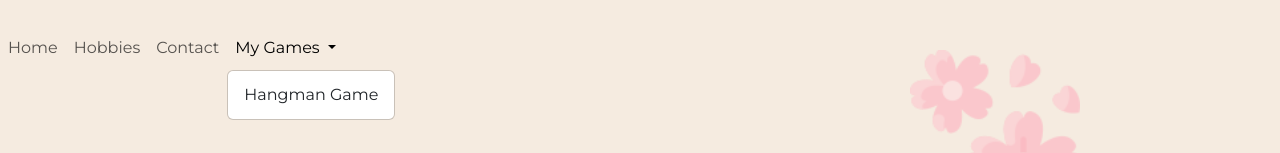
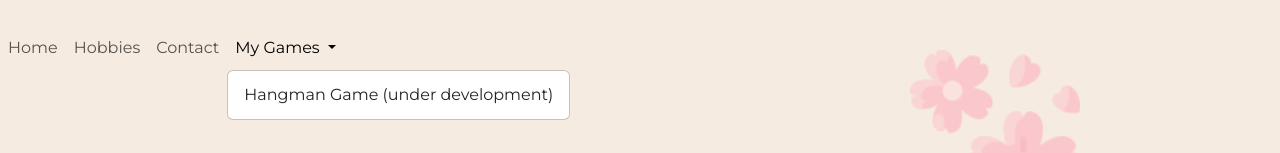
Before and after one commit to metapan1992/metaxia, a plain HTML site: page index.html in a window 1280 px wide. Both pictures are taken after a click on the button "My Games". Shown: the top 153 px of the page. Drawn offline with nearby package versions, Linux system fonts and the light colour scheme.

Commit message:
Update index.html

```diff
--- a/index.html
+++ b/index.html
@@ -43,7 +43,7 @@
               My Games
             </a>
             <ul class="dropdown-menu">
-              <li><a class="dropdown-item" href="hangman\game.html" target="_blank">Hangman Game</a></li>
+              <li><a class="dropdown-item" href="hangman\game.html" target="_blank">Hangman Game (under development)</a></li>
             </ul>
           </li>
 
```
